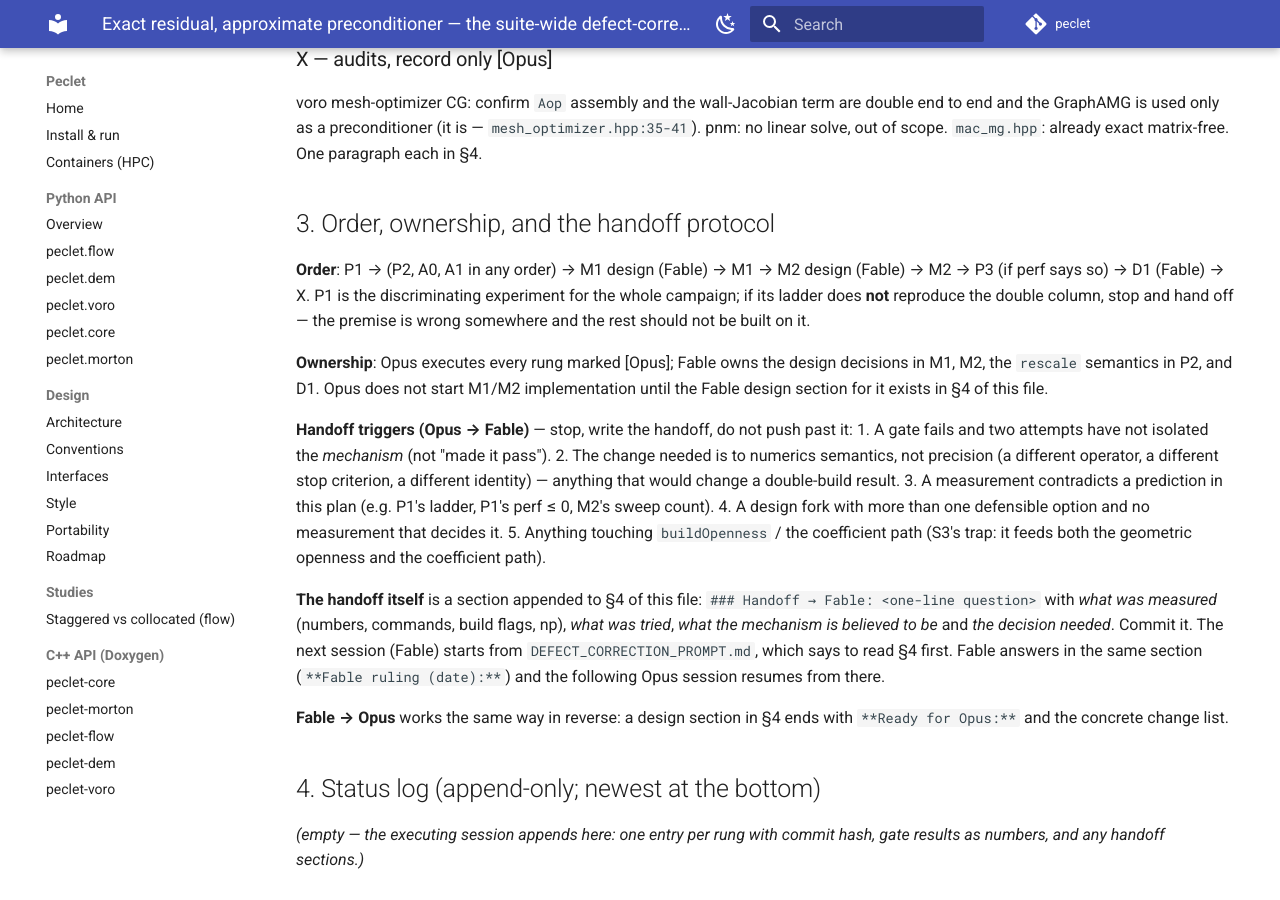
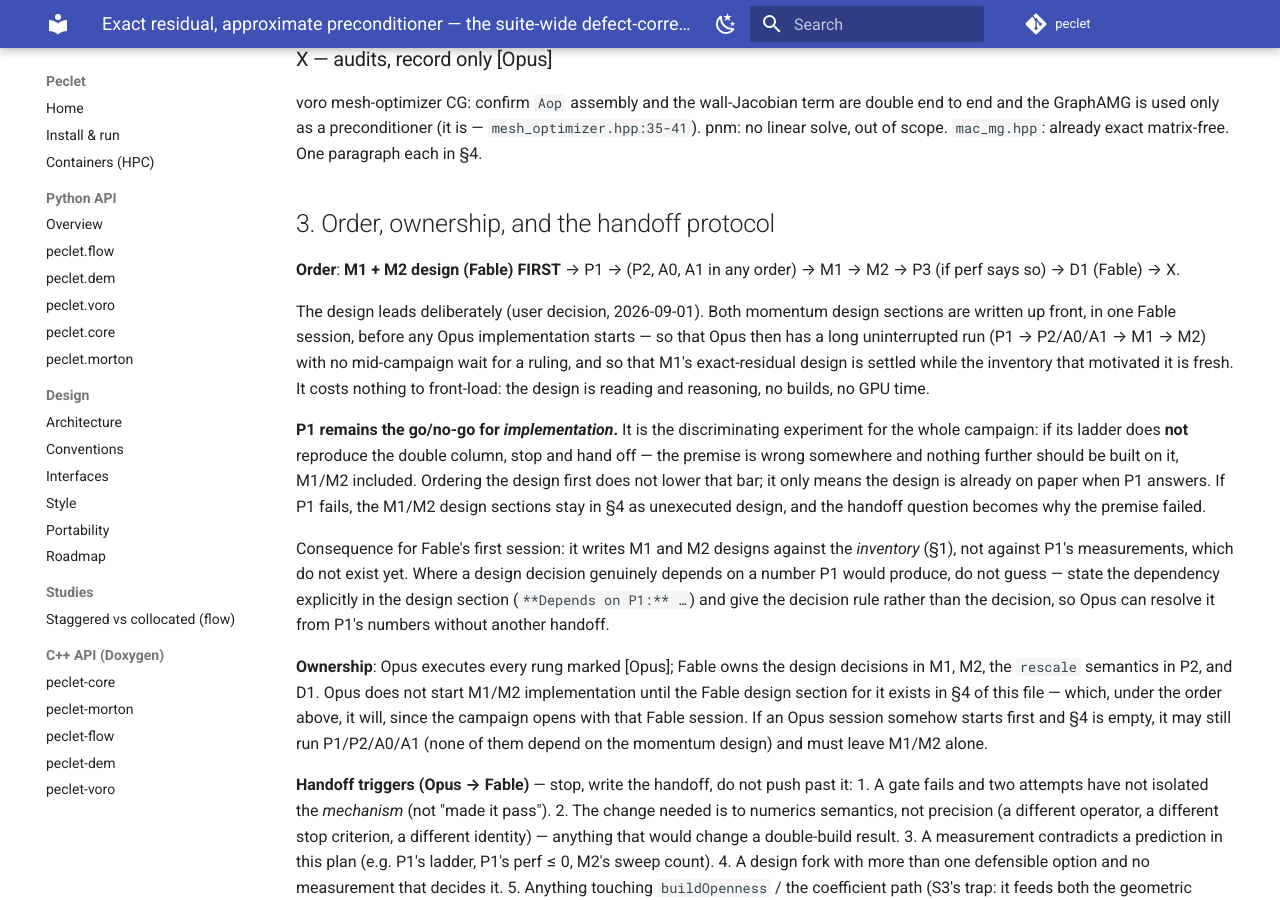
Before and after one commit to computational-chemical-engineering/peclet, an MkDocs documentation site: the page built from docs/DEFECT_CORRECTION_PLAN.md, in a window 1280 px wide and 900 px high, scrolled down 6950 px. Built offline with MkDocs 1.6.1 and Material for MkDocs 9.7.7, drawn with Linux system fonts in a browser that asks for light colours; comment, search, counter and statistics services are not loaded.

Commit message:
docs(defect-correction): Fable M1/M2 design leads the order (user decision)
Reorders §3 to M1+M2 design (Fable) -> P1 -> (P2, A0, A1) -> M1 -> M2 -> P3 -> D1 -> X, so both
momentum design sections are written in one session before any Opus implementation starts: Opus
then gets an uninterrupted run with no mid-campaign wait for a ruling, and M1's exact-residual
design is settled while the inventory that motivated it is fresh. Front-loading costs nothing --
the design is reading and reasoning, no builds, no GPU time.

P1 explicitly REMAINS the go/no-go for implementation; ordering the design first does not lower
that bar. If P1's ladder fails to reproduce the double column the momentum designs stay in §4 as
unexecuted design and the handoff question becomes why the premise failed.

Because Fable now designs against the §1 inventory rather than against P1 measurements that do
not exist yet, the plan requires design decisions that genuinely need a P1 number to be recorded
as '**Depends on P1:**' with the DECISION RULE rather than the decision -- so Opus resolves them
from P1's output without a second handoff. The prompt gains the matching branch, plus the fallback
for an Opus session that starts cold against an empty §4 (run P1/P2/A0/A1, leave M1/M2 alone).

Co-Authored-By: Claude Opus 5 <noreply@anthropic.com>
Claude-Session: https://claude.ai/code/session_01Qa1K4Gwa3HaM7hQMg4qLqX

```diff
--- a/docs/DEFECT_CORRECTION_PLAN.md
+++ b/docs/DEFECT_CORRECTION_PLAN.md
@@ -249,14 +249,34 @@ linear solve, out of scope. `mac_mg.hpp`: already exact matrix-free. One paragra
 
 ## 3. Order, ownership, and the handoff protocol
 
-**Order**: P1 → (P2, A0, A1 in any order) → M1 design (Fable) → M1 → M2 design (Fable) → M2 → P3
-(if perf says so) → D1 (Fable) → X. P1 is the discriminating experiment for the whole campaign;
-if its ladder does **not** reproduce the double column, stop and hand off — the premise is wrong
-somewhere and the rest should not be built on it.
+**Order**: **M1 + M2 design (Fable) FIRST** → P1 → (P2, A0, A1 in any order) → M1 → M2 → P3
+(if perf says so) → D1 (Fable) → X.
+
+The design leads deliberately (user decision, 2026-09-01). Both momentum design sections are
+written up front, in one Fable session, before any Opus implementation starts — so that Opus then
+has a long uninterrupted run (P1 → P2/A0/A1 → M1 → M2) with no mid-campaign wait for a ruling, and
+so that M1's exact-residual design is settled while the inventory that motivated it is fresh. It
+costs nothing to front-load: the design is reading and reasoning, no builds, no GPU time.
+
+**P1 remains the go/no-go for *implementation*.** It is the discriminating experiment for the
+whole campaign: if its ladder does **not** reproduce the double column, stop and hand off — the
+premise is wrong somewhere and nothing further should be built on it, M1/M2 included. Ordering the
+design first does not lower that bar; it only means the design is already on paper when P1
+answers. If P1 fails, the M1/M2 design sections stay in §4 as unexecuted design, and the handoff
+question becomes why the premise failed.
+
+Consequence for Fable's first session: it writes M1 and M2 designs against the *inventory* (§1),
+not against P1's measurements, which do not exist yet. Where a design decision genuinely depends
+on a number P1 would produce, do not guess — state the dependency explicitly in the design section
+(`**Depends on P1:** …`) and give the decision rule rather than the decision, so Opus can resolve
+it from P1's numbers without another handoff.
 
 **Ownership**: Opus executes every rung marked [Opus]; Fable owns the design decisions in M1, M2,
 the `rescale` semantics in P2, and D1. Opus does not start M1/M2 implementation until the Fable
-design section for it exists in §4 of this file.
+design section for it exists in §4 of this file — which, under the order above, it will, since the
+campaign opens with that Fable session. If an Opus session somehow starts first and §4 is empty,
+it may still run P1/P2/A0/A1 (none of them depend on the momentum design) and must leave M1/M2
+alone.
 
 **Handoff triggers (Opus → Fable)** — stop, write the handoff, do not push past it:
 1. A gate fails and two attempts have not isolated the *mechanism* (not "made it pass").
```
Also changed, not shown: docs/DEFECT_CORRECTION_PROMPT.md (+18 -5 lines).
